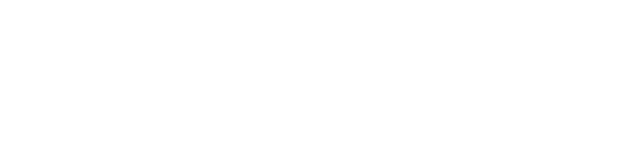
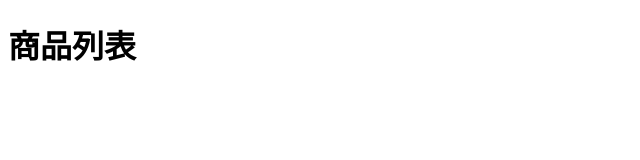
Before and after one commit to asd89872373/xz2, a plain HTML site: page product.html in a window 1280 px wide. Shown: the whole page, without its empty margins (0-640 px from the left). Drawn offline with Linux system fonts and the light colour scheme.

Commit message:
商品模块二次product-2

```diff
--- a/product.html
+++ b/product.html
@@ -5,6 +5,6 @@
 	<title>商品模块分支</title>
 </head>
 <body>
-
+	<h1>商品列表</h1>
 </body>
 </html>
```
